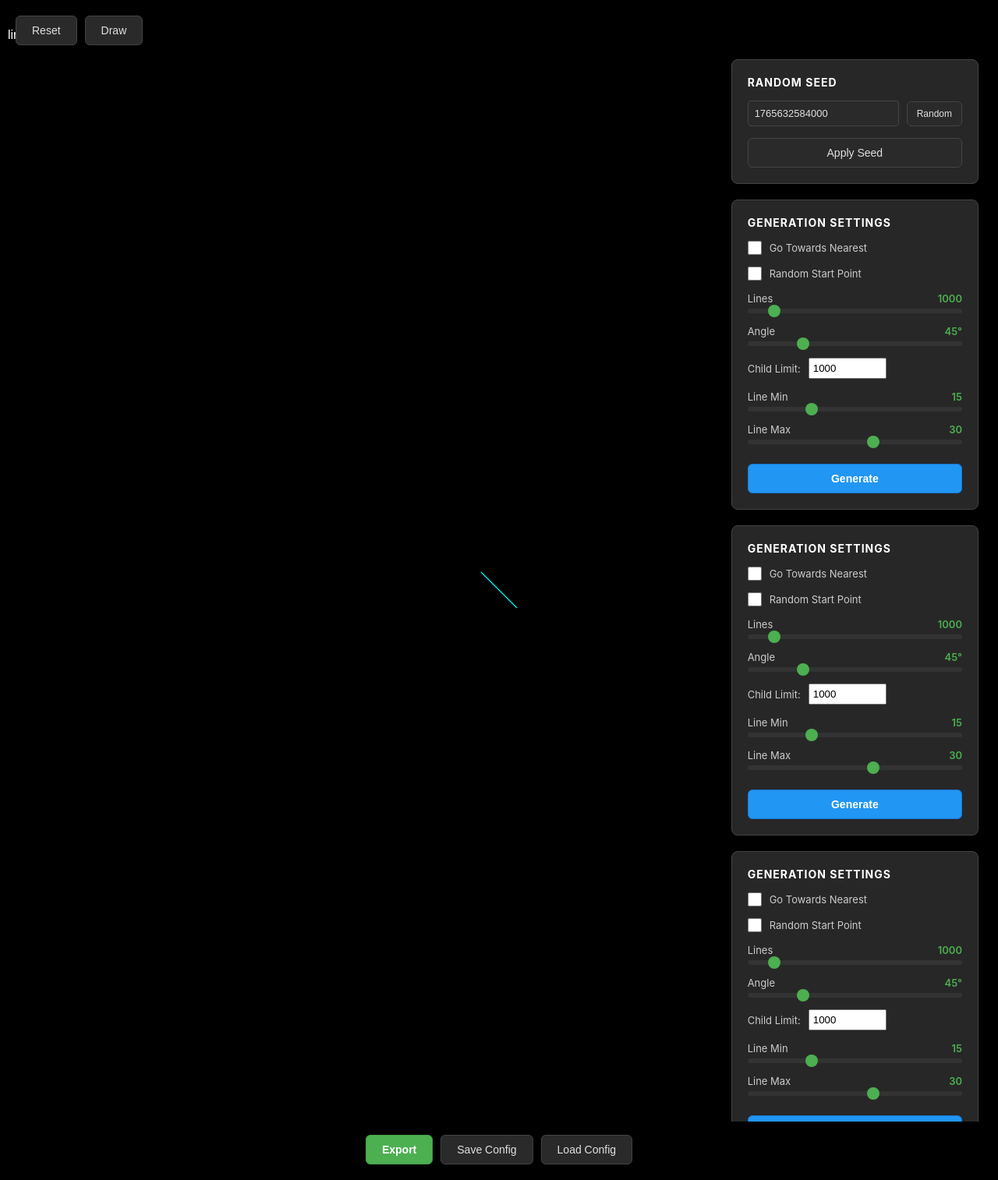
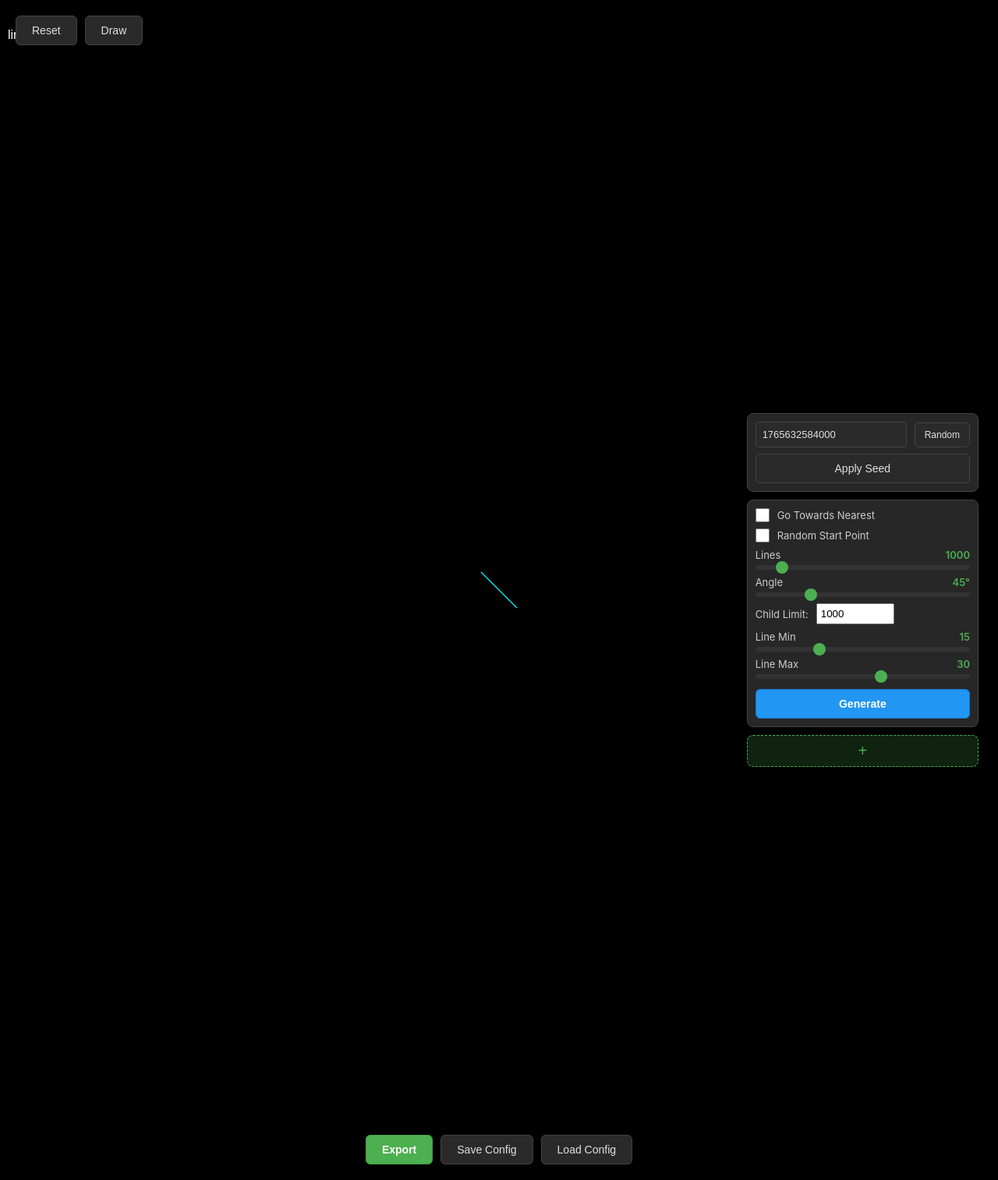
Before and after one commit to deepinthewoods/brownian-tree, a web app: page / in a window 1280 px wide. Shown: the whole page at 78% size. Run offline with its HTML, style and script files only (its server is not run), Linux system fonts and the light colour scheme; data that the repository does not hold is empty.

Commit message:
Minimize vertical space and add dynamic panel creation
- Remove 'Generation Settings' and 'Random Seed' headings
- Reduce padding from 20px to 10px on settings panels
- Reduce gap between panels from 20px to 10px
- Reduce margin-bottom on setting groups from 15px to 8px
- Start with only 2 panels (1 seed + 1 settings) by default
- Add '+' button to dynamically add more settings panels
- Add custom styling for add panel button

```diff
--- a/webapp/index.html
+++ b/webapp/index.html
@@ -17,12 +17,10 @@
                 <button id="drawBtn" class="btn">Draw</button>
             </div>
 
-            <div class="settings-container">
+            <div class="settings-container" id="settingsContainer">
                 <div class="settings-panel" id="settings1"></div>
                 <div class="settings-panel" id="settings2"></div>
-                <div class="settings-panel" id="settings3"></div>
-                <div class="settings-panel" id="settings4"></div>
-                <div class="settings-panel" id="settings5"></div>
+                <button class="add-panel-btn" id="addPanelBtn">+</button>
             </div>
 
             <div class="bottom-controls">
--- a/webapp/js/main.js
+++ b/webapp/js/main.js
@@ -34,17 +34,16 @@ class App {
 
         // Initialize settings panels
         this.settingsPanels = [];
-        for (let i = 1; i <= 5; i++) {
-            const container = document.getElementById(`settings${i}`);
-            if (i === 1) {
-                // First panel is seed control
-                this.seedPanel = new SeedPanel(container, this.tree);
-            } else {
-                // Other panels are generation settings
-                const panel = new SettingsPanel(container, this.tree, (...args) => this.generate(...args));
-                this.settingsPanels.push(panel);
-            }
-        }
+        this.panelIdCounter = 2; // Start from 2 since we have settings1 and settings2
+
+        // First panel is seed control
+        const seedContainer = document.getElementById('settings1');
+        this.seedPanel = new SeedPanel(seedContainer, this.tree);
+
+        // Second panel is first generation settings
+        const settings2Container = document.getElementById('settings2');
+        const panel = new SettingsPanel(settings2Container, this.tree, (...args) => this.generate(...args));
+        this.settingsPanels.push(panel);
 
         // Setup canvas
         this.setupMainCanvas();
@@ -172,6 +171,30 @@ class App {
         document.getElementById('loadConfigBtn').addEventListener('click', () => {
             this.loadConfig();
         });
+
+        // Add panel button
+        document.getElementById('addPanelBtn').addEventListener('click', () => {
+            this.addSettingsPanel();
+        });
+    }
+
+    addSettingsPanel() {
+        this.panelIdCounter++;
+        const newId = `settings${this.panelIdCounter}`;
+
+        // Create new panel div
+        const newPanel = document.createElement('div');
+        newPanel.className = 'settings-panel';
+        newPanel.id = newId;
+
+        // Insert before the add button
+        const container = document.getElementById('settingsContainer');
+        const addBtn = document.getElementById('addPanelBtn');
+        container.insertBefore(newPanel, addBtn);
+
+        // Create settings panel instance
+        const panel = new SettingsPanel(newPanel, this.tree, (...args) => this.generate(...args));
+        this.settingsPanels.push(panel);
     }
 
     initializeDefaultTree() {
--- a/webapp/js/settings.js
+++ b/webapp/js/settings.js
@@ -19,7 +19,6 @@ export class SettingsPanel {
 
     render() {
         this.container.innerHTML = `
-            <h3>Generation Settings</h3>
             <div class="setting-group">
                 <label>
                     <input type="checkbox" id="nearest" ${this.settings.nearest ? 'checked' : ''}>
@@ -159,7 +158,6 @@ export class SeedPanel {
 
     render() {
         this.container.innerHTML = `
-            <h3>Random Seed</h3>
             <div class="setting-group">
                 <div class="seed-input">
                     <input type="text" id="seedInput" placeholder="Enter seed (optional)" value="${this.tree.getSeed()}">
--- a/webapp/styles.css
+++ b/webapp/styles.css
@@ -68,7 +68,7 @@ body {
     z-index: 10;
     display: flex;
     flex-direction: column;
-    gap: 20px;
+    gap: 10px;
     max-width: 400px;
     max-height: 90vh;
     overflow-y: auto;
@@ -99,7 +99,7 @@ body {
     background: rgba(42, 42, 42, 0.95);
     border: 1px solid #444;
     border-radius: 8px;
-    padding: 20px;
+    padding: 10px;
     box-shadow: 0 4px 12px rgba(0, 0, 0, 0.5);
 }
 
@@ -111,8 +111,25 @@ body {
     letter-spacing: 1px;
 }
 
+.add-panel-btn {
+    width: 100%;
+    padding: 8px;
+    background: rgba(76, 175, 80, 0.2);
+    border: 1px dashed #4CAF50;
+    border-radius: 8px;
+    color: #4CAF50;
+    font-size: 20px;
+    cursor: pointer;
+    transition: all 0.2s;
+}
+
+.add-panel-btn:hover {
+    background: rgba(76, 175, 80, 0.3);
+    border-color: #66BB6A;
+}
+
 .setting-group {
-    margin-bottom: 15px;
+    margin-bottom: 8px;
 }
 
 .setting-group:last-child {
@@ -226,7 +243,7 @@ input[type="range"]::-moz-range-thumb {
 
 .btn-go {
     width: 100%;
-    margin-top: 10px;
+    margin-top: 5px;
     background: #2196F3;
     border-color: #1976D2;
     color: white;
```
